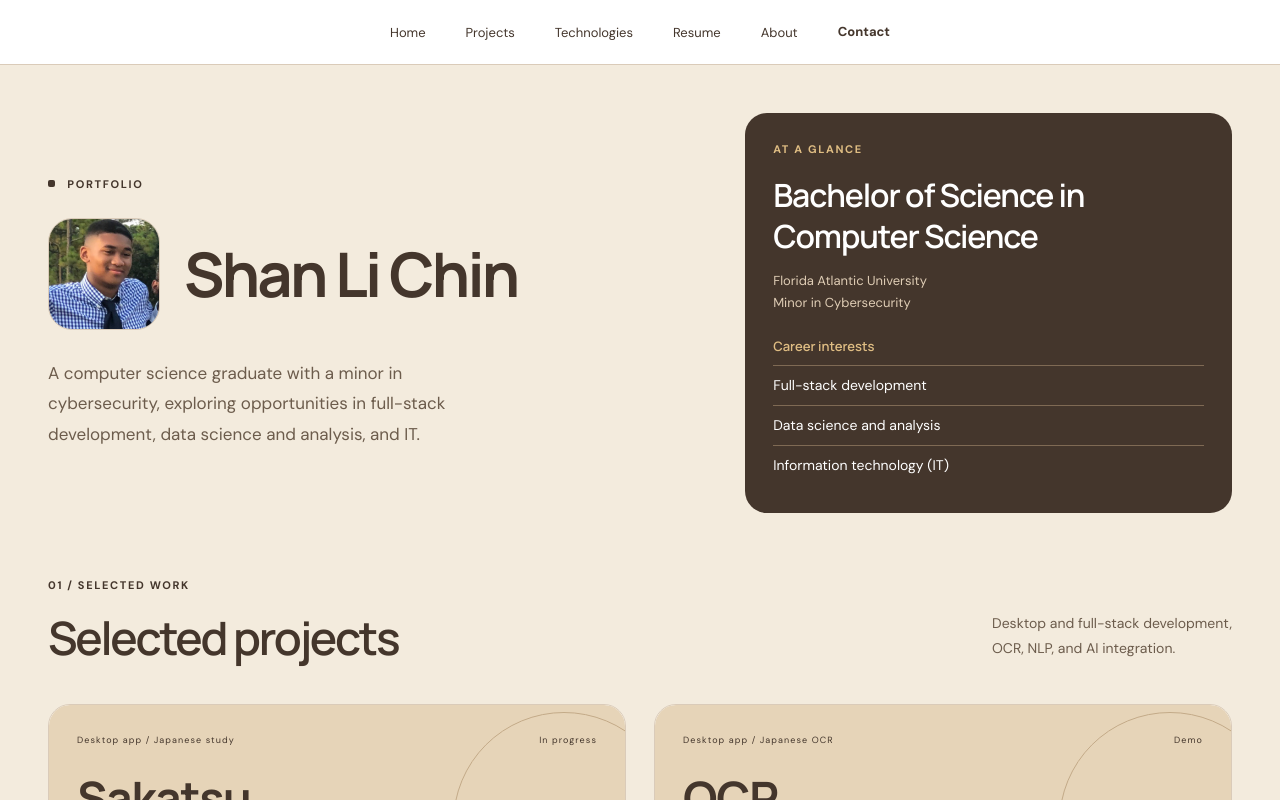
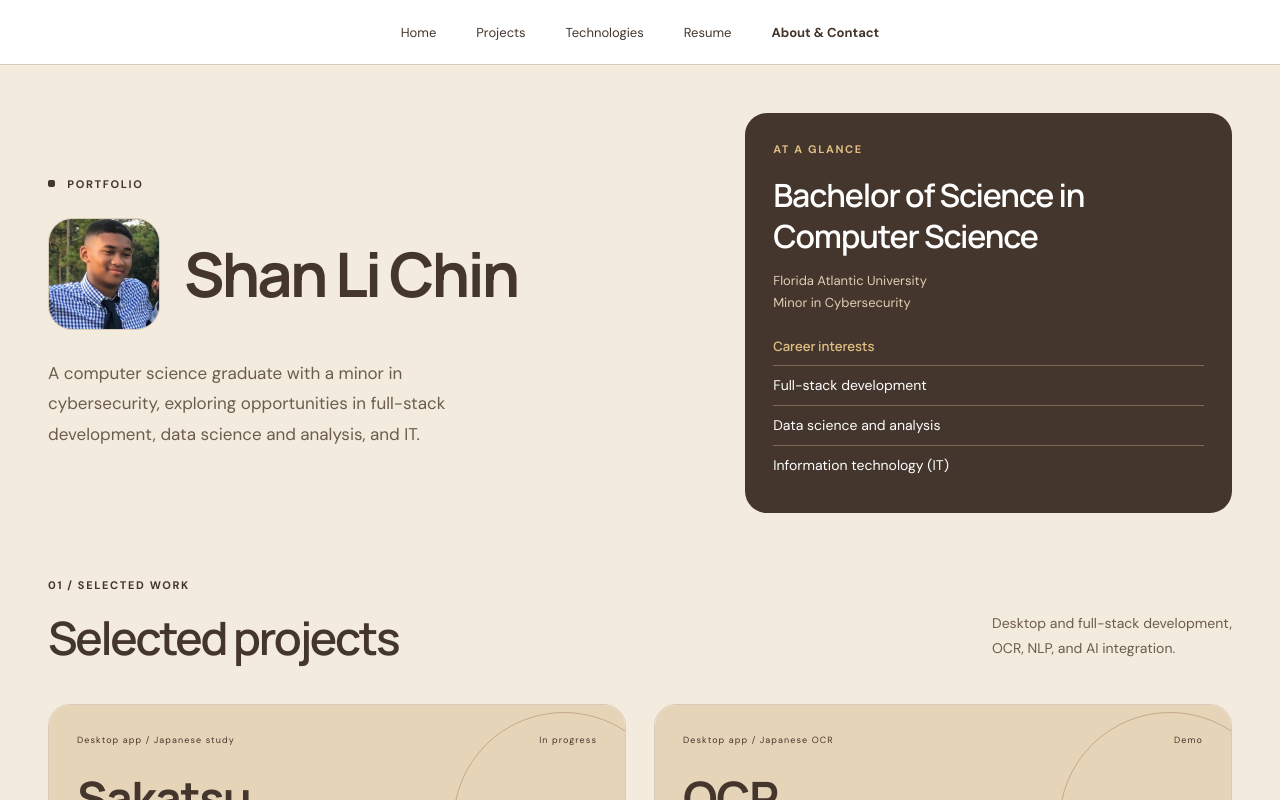
Before and after one commit to S-0E51/S-0E51.github.io, a SvelteKit app: page / in a window 1280 px wide. Shown: the top 800 px of the page. Built offline with nearby package versions, Linux system fonts and the light colour scheme.

Commit message:
Merge About and Contact navigation

```diff
--- a/src/routes/+page.svelte
+++ b/src/routes/+page.svelte
@@ -28,10 +28,7 @@
 		<a href="#projects">Projects</a>
 		<a href="#technologies">Technologies</a>
 		<a href="#resume">Resume</a>
-		<a href="#about">About</a>
-		<a class="label-link" href="#contact">
-			<span class="link-label">Contact</span>
-		</a>
+		<a href="#about">About &amp; Contact</a>
 	</nav>
 </header>
 
```
